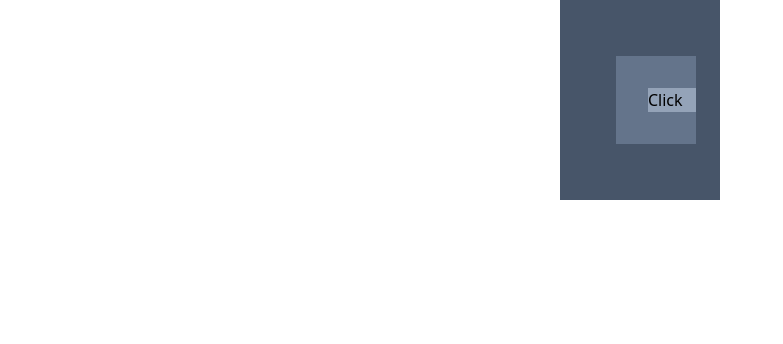
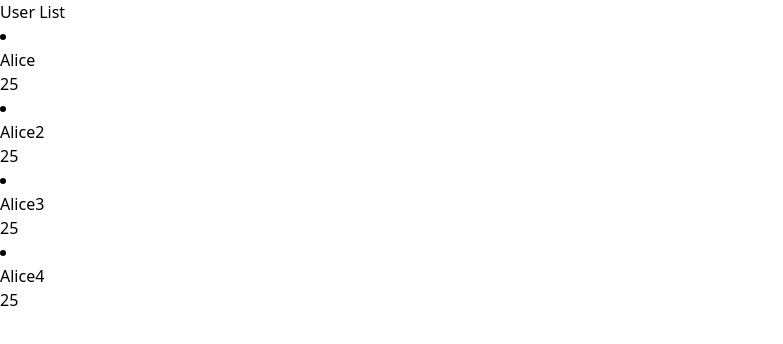
Before and after one commit to Viveka7169/react-thapa, a React (Create React App) app: page / in a window 1280 px wide. Shown: the top 344 px of the page, without its empty margins (0-783 px from the left). Built offline with nearby package versions, Linux system fonts and the light colour scheme.

Commit message:
Use State Hook

```diff
--- a/src/App.js
+++ b/src/App.js
@@ -1,10 +1,12 @@
-import Card from './Components/Card';
-import Conditional from './Components/Conditional';
-import Pracite from './Components/Practice';
-import NetflixSeries from "./Components/NetflixSeries.jsx"
-import EventHandling from './Components/EventHandling.jsx';
-import EventProps from './Components/EventProps.jsx';
-import EventPropogation from './Components/EventPropogation.jsx';
+// import Card from './Components/Card';
+// import Conditional from './Components/Conditional';
+// import Pracite from './Components/Practice';
+// import NetflixSeries from "./Components/NetflixSeries.jsx"
+// import EventHandling from './Components/EventHandling.jsx';
+// import EventProps from './Components/EventProps.jsx';
+// import EventPropogation from './Components/EventPropogation.jsx';
+import UseState from './Components/Hooks/UseState.jsx';
+import UseStatePractice from './Components/Hooks/UseStatePractice.jsx';
 function App() {
   return (
     <>
@@ -21,7 +23,11 @@ function App() {
    {/* *********************************Event Props************************* */}
    {/* <EventProps/> */}
     {/* *****************************Event Propogation****************** */}
-    <EventPropogation/>
+    {/* <EventPropogation/> */}
+    {/* ********************************Use State Hook********************* */}
+    {/* <UseState/> */}
+    {/* *****************Use State Practice************************ */}
+    <UseStatePractice/>
 
 
     </>
--- /dev/null
+++ b/src/Components/Hooks/UseState.jsx
@@ -0,0 +1,21 @@
+import React from 'react'
+import {useState} from "react"
+const UseState = () => {
+    const[count,setCount]=useState(0)
+    const handleIncrement=()=>{
+        setCount(()=>count+1)
+    }
+    const handleDecrement=()=>{
+        setCount(()=>count-1)
+    }
+
+    return (
+    <>
+    <h1>{count}</h1>
+    <button onClick={handleIncrement}>Increment</button>
+    <button onClick={handleDecrement}>Decrement</button>
+    </>
+  )
+}
+
+export default UseState
--- /dev/null
+++ b/src/Components/Hooks/UseStatePractice.jsx
@@ -0,0 +1,67 @@
+// import React from 'react'
+
+// const UseStatePractice = () => {
+
+//     const user=[
+//         { name:"Alice", age:25},
+//         { name:"Alice2", age:25},
+//         { name:"Alice3", age:25},
+//         { name:"Alice4", age:25},
+//     ]
+//   return (
+//     <>
+//     <h1>User List</h1>
+//     {
+//         user.map((user)=>{
+//             return(
+//                 <>
+//                 <div key={user.name}>
+
+//                 <h2>{user.name}</h2>
+//                 <h3>{user.age}</h3>
+//                 </div>
+//                 </>
+//             )
+//         })
+//     }
+//     </>
+//   )
+// }
+
+// export default UseStatePractice
+
+// ********************Another Way*******************************
+
+import React, { useState } from 'react'
+
+const UseStatePractice = () => {
+
+    const[user,setUser]=useState([
+
+            { id:1, name:"Alice", age:25},
+            { id:2, name:"Alice2", age:25},
+            {id:3, name:"Alice3", age:25},
+            {id:4, name:"Alice4", age:25},
+
+    ])
+  return (
+    <>
+    <h1>User List</h1>
+    {
+        user.map((curEle,index)=>{
+            return(
+                <>
+                <li key={index}>
+
+                <h2>{curEle.name}</h2>
+                <h3>{curEle.age}</h3>
+                </li>
+                </>
+            )
+        })
+    }
+    </>
+  )
+}
+
+export default UseStatePractice
--- a/src/index.js
+++ b/src/index.js
@@ -6,7 +6,7 @@ import App from './App';
 
 const root = ReactDOM.createRoot(document.getElementById('root'));
 root.render(
-  <React.StrictMode>
+  // <React.StrictMode>
     <App />
-  </React.StrictMode>
+  // </React.StrictMode>
 );
```
